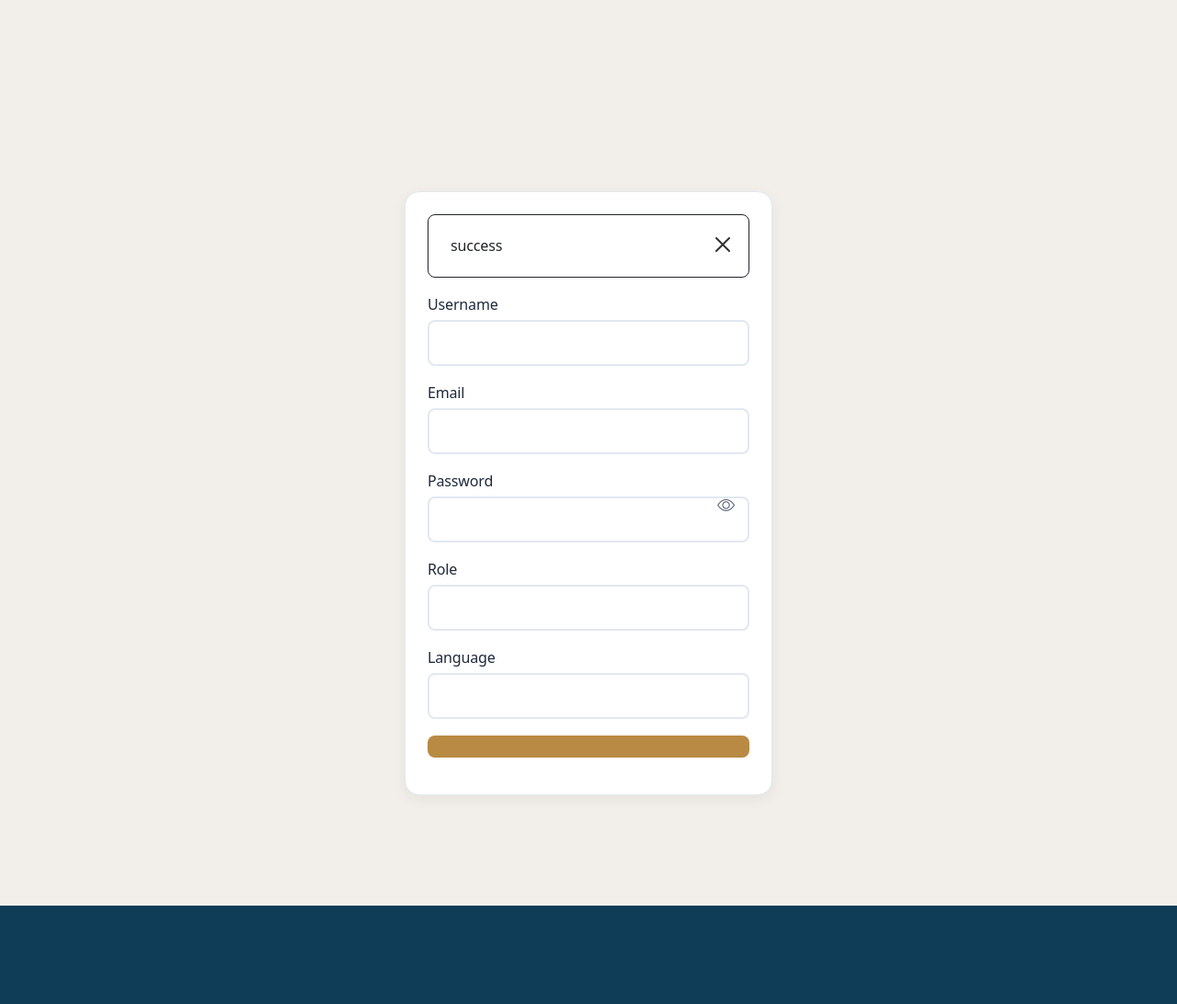
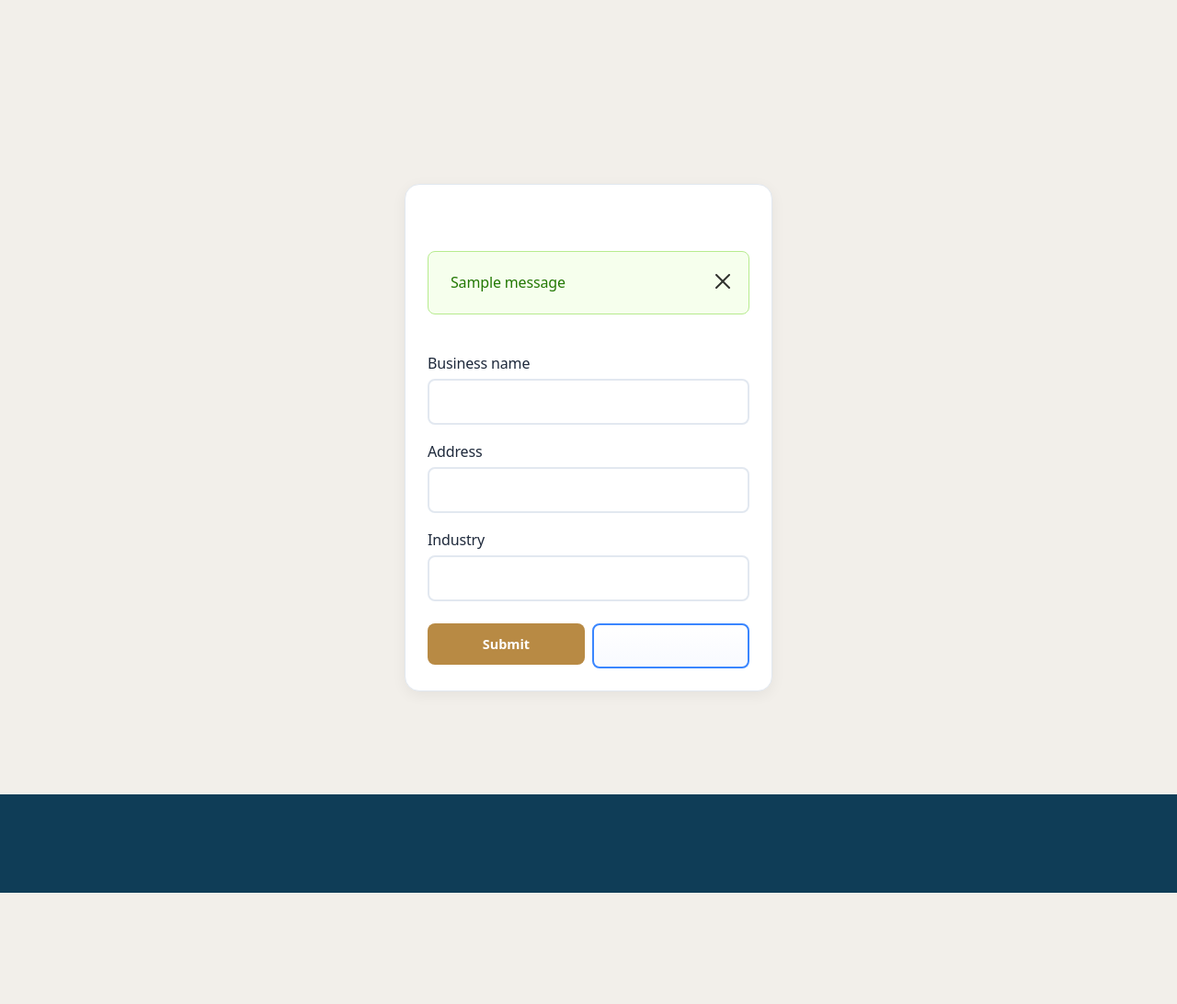
Before and after one commit to abumeemah/AbuMeemah, a Python web app: template ficore-accounting/templates/users/setup.html in a window 1280 px wide. Shown: the part 164-1256 px from the top of the page at 92% size. After the commit the page ends 1135 px from the top, so only its background shows below. Run offline with Jinja, Linux system fonts and the light colour scheme; the template is opened without the code that fills it: most values are stand-ins (such as "Sample title", 1, 10 or a date in 2020); one stand-in notice (Sample message) is shown; form fields are guessed from the names that the template uses.

Commit message:
Update setup.html

```diff
--- a/ficore-accounting/templates/users/setup.html
+++ b/ficore-accounting/templates/users/setup.html
@@ -1,105 +1,79 @@
-{% extends 'base.html' %}
-{% block title %}{{ trans('create_account') | default('Sign Up') }}{% endblock %}
+{% extends "base.html" %}
+{% block title %}
+{{ trans('complete_business_setup', default='Complete Business Setup') | escape }}
+{% endblock %}
 {% block content %}
 <div class="container my-5">
-    <h1 class="text-center mb-4">{{ trans('create_account') | default('Sign Up') }}</h1>
-    <div class="card mx-auto" style="max-width: 400px;">
-        <div class="card-body">
+    <div class="form-container card p-4">
+        <h2 class="card-title text-center mb-4">{{ trans('complete_business_setup', default='Complete Business Setup') | escape }}</h2>
+        <p class="text-center text-muted mb-4">{{ trans('provide_business_details', default='Please provide your business details to complete the setup.') | escape }}</p>
+
         {% with messages = get_flashed_messages(with_categories=true) %}
             {% if messages %}
-                    <div class="alert alert-{{ messages[0][1] }} alert-dismissible fade show" role="alert">
-                        {{ messages[0][0] }}
-                        {% if messages[0][1] in ['danger', 'error'] %}
-                            <p>{{ trans('check_details', default='Please check your email and username for typos (e.g., ensure you used @gmail.com, not @gmai.com).') }}</p>
-                        {% endif %}
-                        <button type="button" class="btn-close" data-bs-dismiss="alert" aria-label="Close"></button>
+                <div class="mb-4">
+                    {% for category, message in messages %}
+                        <div class="alert alert-{{ 'success' if category == 'success' else 'danger' if category == 'danger' else 'info' }} alert-dismissible fade show" role="alert">
+                            {{ message | escape }}
+                            <button type="button" class="btn-close" data-bs-dismiss="alert" aria-label="{{ trans('close', default='Close') | escape }}"></button>
+                        </div>
+                    {% endfor %}
                 </div>
             {% endif %}
         {% endwith %}
-            <form class="validate-form needs-validation" method="POST" action="{{ url_for('users_blueprint.signup') }}" novalidate>
+
+        <form method="POST" class="needs-validation" novalidate>
             {{ form.hidden_tag() }}
+
             <div class="form-group mb-3">
-                    {{ form.username.label(class="form-label") | safe }}
-                    {{ form.username(class="form-control" + (" is-invalid" if form.username.errors else ""), value=form.username.data or '', required=True) | safe }}
-                    {% if form.username.errors %}
-                        <div class="invalid-feedback">
-                            {% for error in form.username.errors %}
+                {{ form.business_name.label(class="form-label") | safe }}
+                {{ form.business_name(class="form-control" + (" is-invalid" if form.business_name.errors else ""), required=True, **{"aria-describedby": "businessNameFeedback" if form.business_name.errors else ""}) | safe }}
+                {% if form.business_name.errors %}
+                    <div id="businessNameFeedback" class="invalid-feedback">
+                        {% for error in form.business_name.errors %}
                             {{ error | escape }}<br>
                         {% endfor %}
                     </div>
                 {% endif %}
             </div>
+
             <div class="form-group mb-3">
-                    {{ form.email.label(class="form-label") | safe }}
-                    {{ form.email(class="form-control" + (" is-invalid" if form.email.errors else ""), value=form.email.data or '', required=True) | safe }}
-                    {% if form.email.errors %}
-                        <div class="invalid-feedback">
-                            {% for error in form.email.errors %}
+                {{ form.address.label(class="form-label") | safe }}
+                {{ form.address(class="form-control" + (" is-invalid" if form.address.errors else ""), rows=4, required=True, **{"aria-describedby": "addressFeedback" if form.address.errors else ""}) | safe }}
+                {% if form.address.errors %}
+                    <div id="addressFeedback" class="invalid-feedback">
+                        {% for error in form.address.errors %}
                             {{ error | escape }}<br>
                         {% endfor %}
                     </div>
                 {% endif %}
             </div>
-                <div class="form-group mb-3 position-relative">
-                    {{ form.password.label(class="form-label") | safe }}
-                    {{ form.password(class="form-control" + (" is-invalid" if form.password.errors else ""), required=True) | safe }}
-                    <span class="password-toggle" onclick="togglePassword('password', 'toggle-password-icon')">
-                        <i class="bi bi-eye" id="toggle-password-icon"></i>
-                    </span>
-                    {% if form.password.errors %}
-                        <div class="invalid-feedback">
-                            {% for error in form.password.errors %}
+
+            <div class="form-group mb-4">
+                {{ form.industry.label(class="form-label") | safe }}
+                {{ form.industry(class="form-select" + (" is-invalid" if form.industry.errors else ""), required=True, **{"aria-describedby": "industryFeedback" if form.industry.errors else ""}) | safe }}
+                {% if form.industry.errors %}
+                    <div id="industryFeedback" class="invalid-feedback">
+                        {% for error in form.industry.errors %}
                             {{ error | escape }}<br>
                         {% endfor %}
                     </div>
                 {% endif %}
             </div>
-                <div class="form-group mb-3">
-                    {{ form.role.label(class="form-label") | safe }}
-                    {{ form.role(class="form-select" + (" is-invalid" if form.role.errors else ""), required=True) | safe }}
-                    {% if form.role.errors %}
-                        <div class="invalid-feedback">
-                            {% for error in form.role.errors %}
-                                {{ error | escape }}<br>
-                            {% endfor %}
+
+            <div class="row g-2">
+                <div class="col-12 col-md-6 mx-auto">
+                    {{ form.submit(class="btn btn-primary w-100", **{"aria-label": trans('submit', default='Submit business details') | escape}) | safe }}
                 </div>
-                    {% endif %}
+                <div class="col-12 col-md-6 mx-auto">
+                    {{ form.back(class="btn btn-secondary w-100", **{"aria-label": trans('back', default='Go back') | escape}) | safe }}
                 </div>
-                <div class="form-group mb-3">
-                    {{ form.language.label(class="form-label") | safe }}
-                    {{ form.language(class="form-select" + (" is-invalid" if form.language.errors else ""), required=True) | safe }}
-                    {% if form.language.errors %}
-                        <div class="invalid-feedback">
-                            {% for error in form.language.errors %}
-                                {{ error | escape }}<br>
-                            {% endfor %}
-                        </div>
-                    {% endif %}
-                </div>
-                <div class="text-center">
-                    <button type="submit" class="btn btn-primary">{{ trans('create_account') | default('Sign Up') }}</button>
-                </div>
-                <div class="text-center mt-3">
-                    <a href="{{ url_for('users_blueprint.login') }}">{{ trans('already_have_account') | default('Already have an account? Sign In') }}</a>
             </div>
         </form>
     </div>
 </div>
-</div>
+{% endblock %}
+{% block extra_scripts %}
 <script>
-function togglePassword(inputId, iconId) {
-    const input = document.getElementById(inputId);
-    const icon = document.getElementById(iconId);
-    if (input.type === 'password') {
-        input.type = 'text';
-        icon.classList.remove('bi-eye');
-        icon.classList.add('bi-eye-slash');
-    } else {
-        input.type = 'password';
-        icon.classList.remove('bi-eye-slash');
-        icon.classList.add('bi-eye');
-    }
-}
     // Bootstrap form validation
     (function () {
         'use strict';
```
Lines whose indentation alone changed are shown as unchanged.
